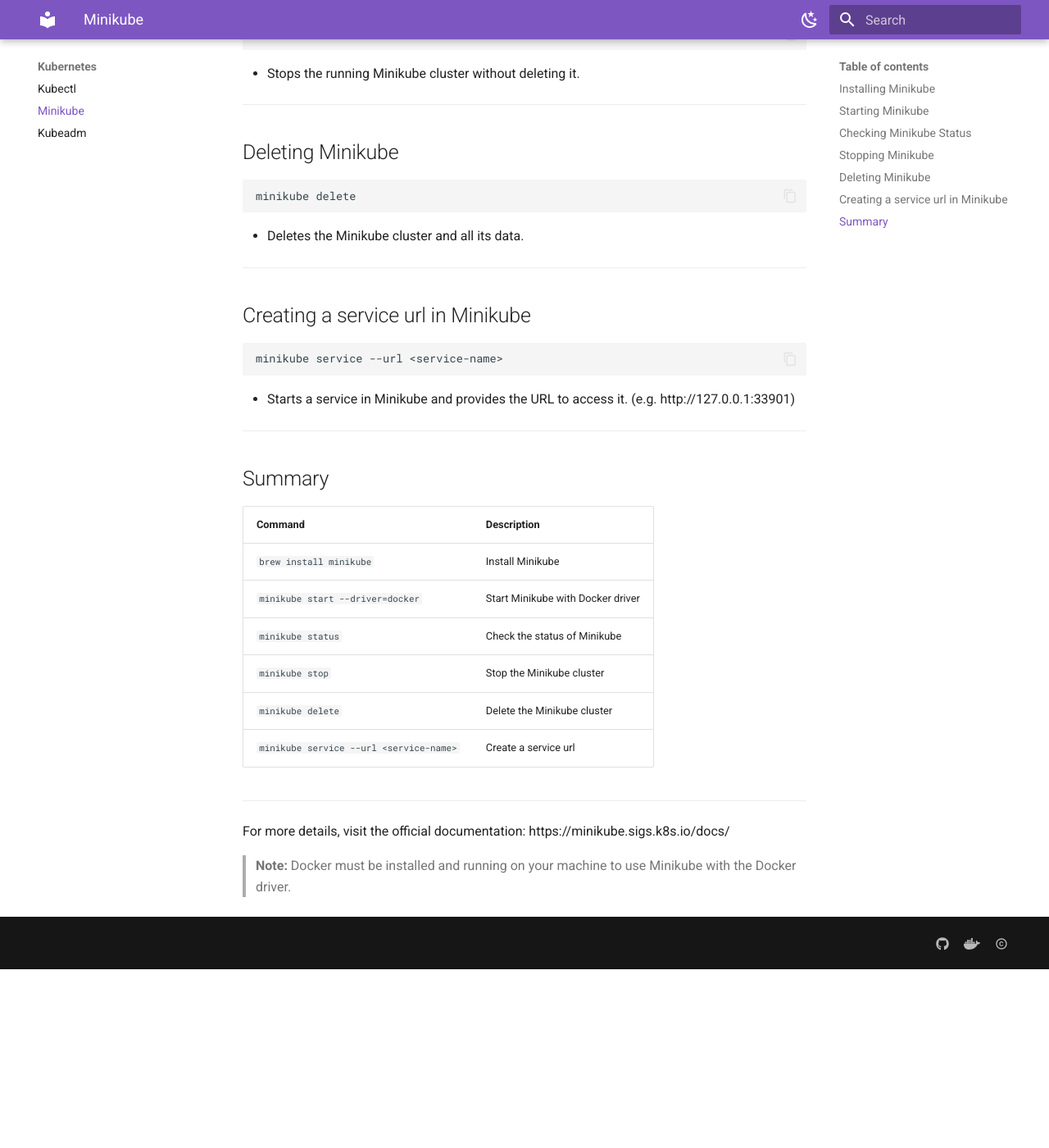
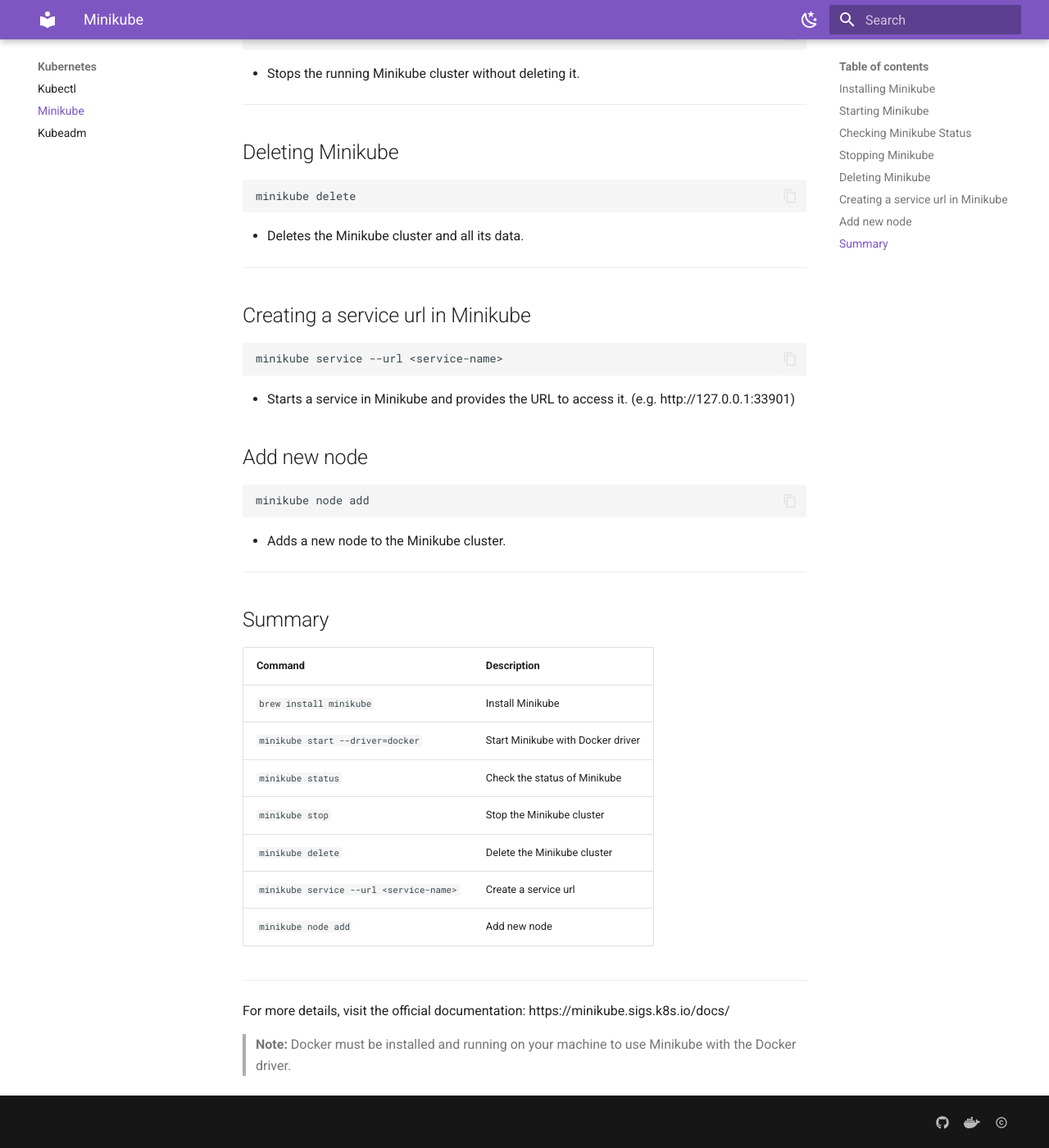
Before and after one commit to ozlmulg/my-dev-notes, an MkDocs documentation site: the page built from docs/kubernetes/minikube.md, in a window 1280 px wide and 1400 px high, scrolled down 971 px. Shown: the whole window at 82% size. Built offline with MkDocs 1.6.1 and Material for MkDocs 9.7.7, drawn with Linux system fonts in a browser that asks for light colours; before the commit the page ends 2153 px from its top, so only the background shows below that.

Commit message:
Update minikube doc

````diff
--- a/docs/kubernetes/minikube.md
+++ b/docs/kubernetes/minikube.md
@@ -63,6 +63,14 @@
 
 - Starts a service in Minikube and provides the URL to access it. (e.g. http://127.0.0.1:33901)
 
+## Add new node
+
+```bash
+minikube node add
+```
+
+- Adds a new node to the Minikube cluster.
+
 ---
 
 ## Summary
@@ -75,6 +83,7 @@
 | `minikube stop`                         | Stop the Minikube cluster         |
 | `minikube delete`                       | Delete the Minikube cluster       |
 | `minikube service --url <service-name>` | Create a service url              |
+| `minikube node add`                     | Add new node                      |
 
 ---
 
````
